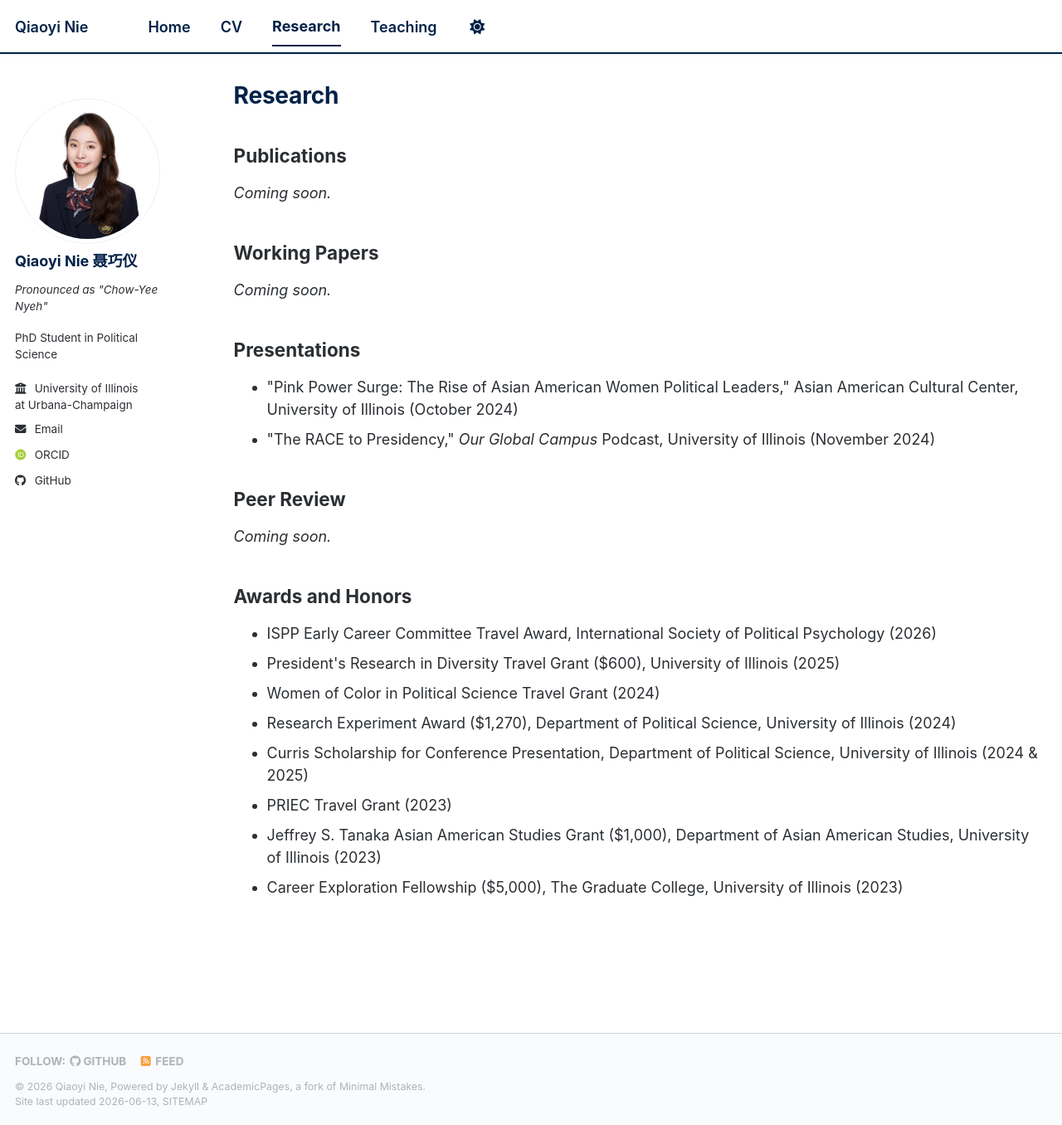
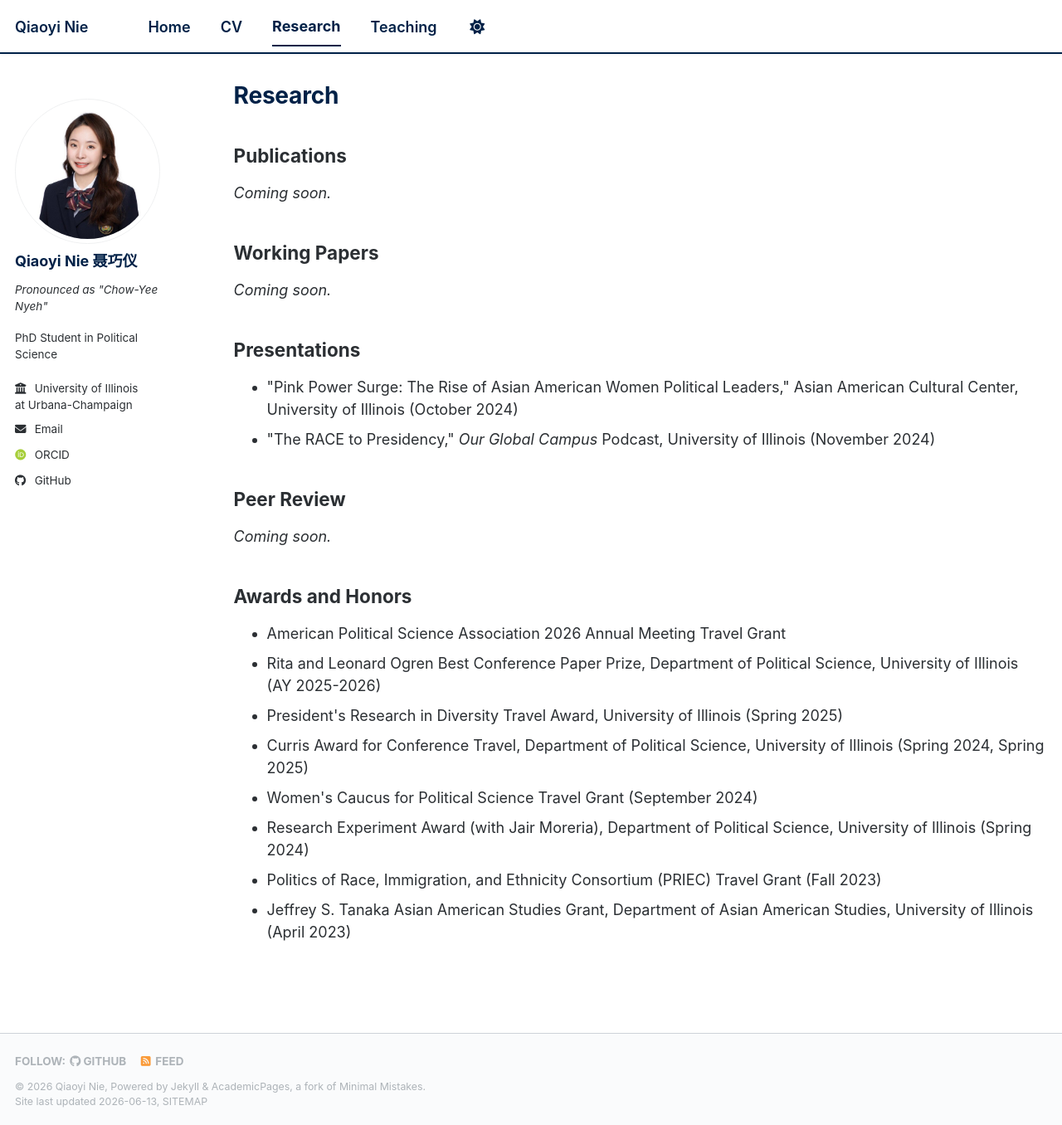
Before and after one commit to QiaoyiNie/qiaoyinie.github.io, a Jekyll site: the page built from _pages/publications.html, in a window 1280 px wide and 1356 px high. Shown: the whole window at 83% size. Built offline with Jekyll 4.4.1, drawn with Linux system fonts in a browser that asks for light colours; some web fonts are replaced; a script bundle is joined from its source files by our own code; library files that are not in the unit come from our copies.

Commit message:
Update Awards and Honors list (#23)
Co-authored-by: Claude <noreply@anthropic.com>

```diff
--- a/_pages/publications.html
+++ b/_pages/publications.html
@@ -27,12 +27,12 @@ author_profile: true
 
 <h2 id="awards-and-honors">Awards and Honors</h2>
 <ul>
-  <li>ISPP Early Career Committee Travel Award, International Society of Political Psychology (2026)</li>
-  <li>President's Research in Diversity Travel Grant ($600), University of Illinois (2025)</li>
-  <li>Women of Color in Political Science Travel Grant (2024)</li>
-  <li>Research Experiment Award ($1,270), Department of Political Science, University of Illinois (2024)</li>
-  <li>Curris Scholarship for Conference Presentation, Department of Political Science, University of Illinois (2024 &amp; 2025)</li>
-  <li>PRIEC Travel Grant (2023)</li>
-  <li>Jeffrey S. Tanaka Asian American Studies Grant ($1,000), Department of Asian American Studies, University of Illinois (2023)</li>
-  <li>Career Exploration Fellowship ($5,000), The Graduate College, University of Illinois (2023)</li>
+  <li>American Political Science Association 2026 Annual Meeting Travel Grant</li>
+  <li>Rita and Leonard Ogren Best Conference Paper Prize, Department of Political Science, University of Illinois (AY 2025-2026)</li>
+  <li>President's Research in Diversity Travel Award, University of Illinois (Spring 2025)</li>
+  <li>Curris Award for Conference Travel, Department of Political Science, University of Illinois (Spring 2024, Spring 2025)</li>
+  <li>Women's Caucus for Political Science Travel Grant (September 2024)</li>
+  <li>Research Experiment Award (with Jair Moreria), Department of Political Science, University of Illinois (Spring 2024)</li>
+  <li>Politics of Race, Immigration, and Ethnicity Consortium (PRIEC) Travel Grant (Fall 2023)</li>
+  <li>Jeffrey S. Tanaka Asian American Studies Grant, Department of Asian American Studies, University of Illinois (April 2023)</li>
 </ul>
```
